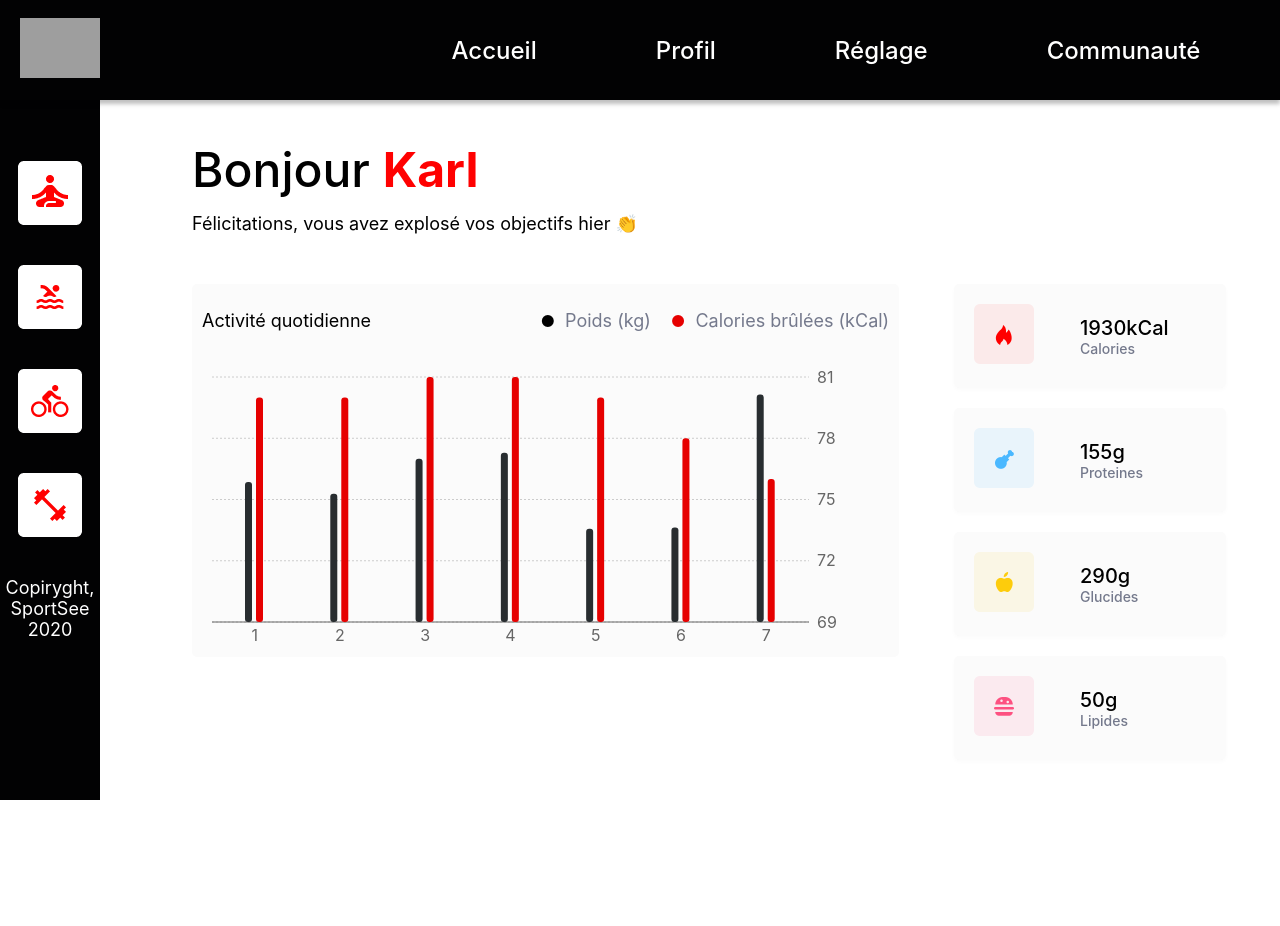
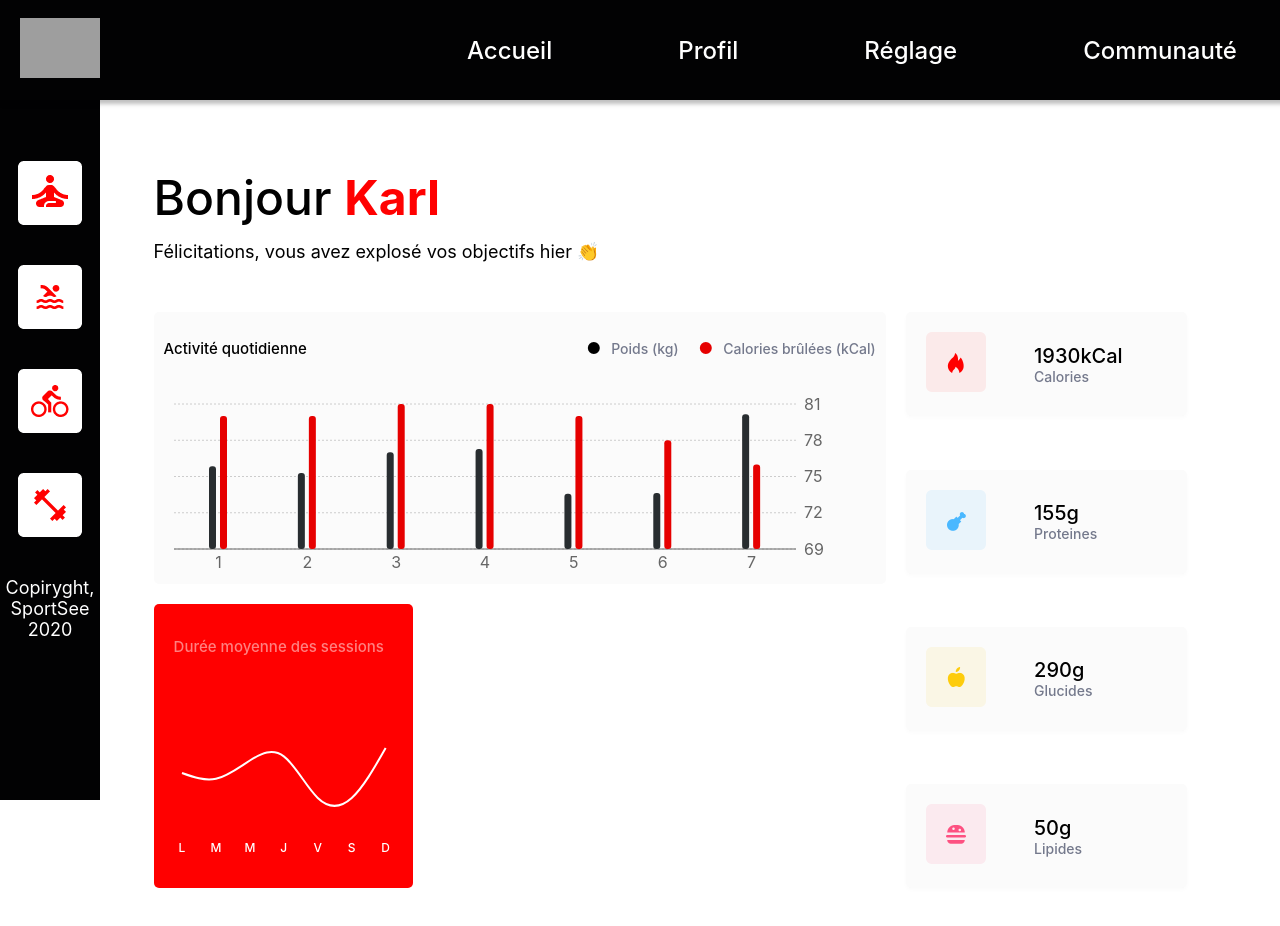
Before and after one commit to Guts6667/Y2_P12_SportSee_Rayan-Chambet, a React (Create React App) app in the folder sportsee/: page /dashboard/12 in a window 1280 px wide. Shown: the top 926 px of the page. Before the commit the page ends 800 px from the top, so only its background shows below. Built offline with nearby package versions, Linux system fonts and the light colour scheme; grey boxes are pictures that could not be loaded.

Commit message:
V.0.6
Daily Average Session ✅

```diff
--- a/sportsee/src/components/DailyActivity/DailyActivity.css
+++ b/sportsee/src/components/DailyActivity/DailyActivity.css
@@ -8,16 +8,26 @@
    justify-content: space-between;
    padding: 10px;
 }
+.container__activity-title > h2 {
+    font-weight: 500;
+font-size: 15px;
+}
 .container__activity-title > ul{
     display: flex;
     column-gap: 20px;
     list-style-type: none;
 }
+li > span{
+    font-weight: 500 !important;
+    font-size: 14px !important;
+}
+
 li:first-of-type{
     color: black;
 }
 li:first-of-type > span{
     color: #74798C;
+
 }
 li:last-of-type{
     color: #E60000;
@@ -30,3 +40,11 @@ li::before {
     display: inline-block;
     margin-right: 10px
 }
+.custom-tooltip{
+    background-color: #E60000;
+    color: white;
+    text-align: center;
+    padding: 10px;
+    font-weight: 500;
+    font-size: 7px;
+}
--- a/sportsee/src/components/DailyActivity/index.jsx
+++ b/sportsee/src/components/DailyActivity/index.jsx
@@ -1,15 +1,38 @@
 import React from "react";
-import DailyActivityChart from "../DailyActivityChart";
+import { BarChart, Bar, XAxis, YAxis, CartesianGrid, Tooltip, ResponsiveContainer } from 'recharts';
 import "./DailyActivity.css"
 
 const DailyActivity = (userActivity) => {
+    const {sessions} = userActivity.userActivity;
+    function CustomTooltip({ payload, active }) {
+        if (active) {
+          return (
+            <div className="custom-tooltip">
+              <p className="label">{`${payload[0].value}Kcal`}</p>
+              <p className="label">{` ${payload[1].value}kg`}</p>
+            </div>
+          );
+        }
 
+        return null;
+      }
+
+      const CustomXAxis = (tick) =>{
+        if(tick){
+            let number = tick.split("-").pop();
+            number = number.slice(1)
+            return number
+
+
+        }
+
+      }
     return (
         <div className="container__activity">
             <div className="container__activity-title">
-                <span>
+                <h2>
                     Activité quotidienne
-                </span>
+                </h2>
                 <ul>
                     <li>
                         <span>Poids (kg)</span>
@@ -20,8 +43,18 @@ const DailyActivity = (userActivity) => {
                 </ul>
             </div>
             <div>
-                {/* Insert Chart here*/}
-                <DailyActivityChart  sessions = {userActivity} />
+                {/* Component Chart daily activity*/}
+                <ResponsiveContainer width="100%" height={200} >
+                    <BarChart data={sessions}  margin={{ top: 20, right: 30, left: 20, bottom: 5 }} >
+                        <CartesianGrid  strokeDasharray="2 2" vertical={false}/>
+                        <XAxis dataKey="day" tickFormatter={CustomXAxis} tickLine={false}/>
+                        <YAxis yAxisId="kilogram" dataKey="kilogram" orientation="right"  axisLine={false} tickLine={false} domain={["dataMin-7", "dataMin+3"]}/>
+                        <YAxis yAxisId="calories" dataKey="calories" orientation="left"  axisLine={false}  tickLine={false} hide={true}  domain={[0, "dataMax+30"]}/>
+                        <Tooltip wrapperStyle={{outline: "none"}} content={<CustomTooltip />}/>
+                        <Bar yAxisId="calories" dataKey="calories"  fill="#282D30"  radius={3} barSize ={7}/>
+                        <Bar yAxisId="kilogram"  dataKey="kilogram"fill="#E60000" radius={3} barSize ={7} />
+                    </BarChart>
+            </ResponsiveContainer>
             </div>
         </div>
     )
--- a/sportsee/src/components/DailyActivityChart/DailyActivityChart.css
+++ /dev/null
@@ -1,9 +0,0 @@
-.custom-tooltip{
-    background-color: #E60000;
-    color: white;
-    text-align: center;
-    padding: 10px;
-    font-weight: 500;
-    font-size: 7px;
-    border: none !important;
-}
--- a/sportsee/src/components/DailyActivityChart/index.jsx
+++ /dev/null
@@ -1,50 +0,0 @@
-import React from "react";
-import { BarChart, Bar, XAxis, YAxis, CartesianGrid, Tooltip, Legend, ResponsiveContainer } from 'recharts';
-import './DailyActivityChart.css'
-
-const DailyActivityChart = (userActivity) => {
-const {userId, sessions} = userActivity.sessions.sessions;
-console.log(userId, sessions);
-function CustomTooltip({ payload, label, active }) {
-    if (active) {
-      return (
-        <div className="custom-tooltip">
-          <p className="label">{`${payload[0].value}Kcal`}</p>
-          <p className="label">{` ${payload[1].value}kg`}</p>
-        </div>
-      );
-    }
-
-    return null;
-  }
-
-  const CustomXAxis = (tick) =>{
-    if(tick){
-        let number = tick.split("-").pop();
-        number = number.slice(1)
-        // Retirer les zéros
-        return number
-
-
-    }
-
-  }
-
-    return(
-            <ResponsiveContainer width="100%" height={300} >
-<BarChart data={sessions}  margin={{ top: 20, right: 30, left: 20, bottom: 5 }} >
-      <CartesianGrid  strokeDasharray="2 2" vertical={false}/>
-      <XAxis dataKey="day" tickFormatter={CustomXAxis} tickLine={false}/>
-      <YAxis yAxisId="kilogram" dataKey="kilogram" orientation="right"  axisLine={false} tickLine={false} domain={["dataMin-7", "dataMin+3"]}/>
-      <YAxis yAxisId="calories" dataKey="calories" orientation="left"  axisLine={false}  tickLine={false} hide={true}  domain={[0, "dataMax+30"]}/>
-      <Tooltip content={<CustomTooltip />}/>
-      <Bar yAxisId="calories" dataKey="calories"  fill="#282D30"  radius={3} barSize ={7}/>
-      <Bar yAxisId="kilogram"  dataKey="kilogram"fill="#E60000" radius={3} barSize ={7} />
-    </BarChart>
-            </ResponsiveContainer>
-
-
-    )
-}
-
-export default DailyActivityChart;
--- /dev/null
+++ b/sportsee/src/components/DailyAverageSession/DailyAverageSession.css
@@ -0,0 +1,13 @@
+.container__dailyAverageSession{
+    background-color: #FF0000;
+    border-radius: 5px;
+    padding: 20px;
+    color: white;
+    width: 30%;
+}
+.container__dailyAverageSession > h2 {
+    font-weight: 500;
+    font-size: 15px;
+    opacity: 0.5;
+
+}
--- /dev/null
+++ b/sportsee/src/components/DailyAverageSession/index.jsx
@@ -0,0 +1,71 @@
+import React from "react";
+import './DailyAverageSession.css'
+import { ResponsiveContainer, LineChart, Line, XAxis, CartesianGrid, Tooltip, YAxis } from "recharts";
+const DailyAverageSession = (userAverageSession) => {
+const { sessions } =  userAverageSession.userAverageSession;
+console.log(sessions);
+
+const dayConverter = (day) => {
+    switch(day){
+        case 1: return 'L';
+        case 2: return 'M';
+        case 3: return 'M';
+        case 4: return 'J';
+        case 5: return 'V';
+        case 6: return 'S';
+        case 7: return 'D';
+        default: return '';
+    };
+}
+function CustomTooltip({ payload, active }) {
+    if (active) {
+      return (
+        <div className="custom-tooltip">
+          <p className="label">{`${payload[0].value}min`}</p>
+        </div>
+      );
+    }
+
+    return null;
+  }
+    return(
+        <div className="container__dailyAverageSession">
+            <h2>Durée moyenne des sessions</h2>
+            <ResponsiveContainer width="100%" height={200}  >
+                <LineChart
+                    data={sessions}
+                    margin={{
+                        top:80,
+                        right:8,
+                        left:8,
+                        bottom:40
+                    }}
+                >
+                    <CartesianGrid horizontal={false} vertical={false} />
+                    <XAxis
+                        dataKey='day'
+                        type="category"
+                        axisLine={false}
+                        tickLine={false}
+                        tick={{fontSize: 12, fontWeight: 500}}
+                        stroke='rgb(255, 255, 255)'
+                        tickMargin={40}
+                        tickFormatter={dayConverter}
+
+                    />
+                    <YAxis hide='true' domain={['dataMin', 'dataMax']} />
+                    <Tooltip wrapperStyle={{outline: "none"}} content={<CustomTooltip />}  cursor={false} />
+                    <Line
+                        dataKey='sessionLength'
+                        type='natural'
+                        stroke='#ffffff'
+                        dot={false}
+                        strokeWidth={2} />
+                </LineChart>
+            </ResponsiveContainer>
+        </div>
+
+    )
+}
+
+export default DailyAverageSession;
--- a/sportsee/src/components/Header/Header.css
+++ b/sportsee/src/components/Header/Header.css
@@ -14,7 +14,7 @@ header{
     padding: 0 20px;
     column-gap: 10%;
     background-color: #020203;
-    position: sticky;
+    position: fixed;
     z-index: 2;
     box-shadow: 0px 4px 4px 0px #00000040;
 }
--- a/sportsee/src/components/KeyDatas/index.jsx
+++ b/sportsee/src/components/KeyDatas/index.jsx
@@ -5,9 +5,7 @@ import lipidIcon from '../../assets/fat-icon.png'
 import proteinIcon from '../../assets/protein-icon.png'
 import './KeyDatas.css'
 const KeyDatas = (datas) => {
-console.log(datas);
 let { calorieCount, carbohydrateCount, lipidCount, proteinCount } = datas.keyData;
-console.log(calorieCount);
     return (
     <div className="container__keyDatas">
         <div className="container__keyDatas-card">
--- a/sportsee/src/pages/Dashboard/Dashboard.css
+++ b/sportsee/src/pages/Dashboard/Dashboard.css
@@ -1,5 +1,6 @@
 .section___dashboard{
-    margin-left: 15%;
+    margin-left: 12%;
+    margin-top: 10%;
     display: flex;
     flex-direction: column;
 
@@ -18,9 +19,16 @@ span{
 }
 .container__infos{
     display: flex;
-    column-gap: 5%;
-    margin-top: 50px;
+    column-gap: 20px;
+    margin:  50px 0 50px 0;
 }
 .container__infos-charts{
+    display: flex;
+    flex-direction: column;
     width: 65%;
+    row-gap: 20px;
 }
+.container__infos-charts-box{
+    display: flex;
+    column-gap: 5%;
+}
--- a/sportsee/src/pages/Dashboard/index.jsx
+++ b/sportsee/src/pages/Dashboard/index.jsx
@@ -1,29 +1,32 @@
-import React from "react";
+import React, { useEffect } from "react";
 import { useParams } from "react-router";
 import './Dashboard.css'
 import { USER_MAIN_DATA, USER_ACTIVITY, USER_AVERAGE_SESSIONS, USER_PERFORMANCE } from "../../data/mockedDatas";
 import KeyDatas from "../../components/KeyDatas";
 import DailyActivity from "../../components/DailyActivity";
+import DailyAverageSession from "../../components/DailyAverageSession";
 
 
 const Dashboard = () => {
-    //USER_MAIN_DATA
     // Retrieves the user ID and converts it to an integer
     let userId = parseInt(useParams().id);
+
+    //USER_MAIN_DATA
     // Temporary variable
     let tempUserDatas = null;
     // Compares user datas, if true => datas are stored in temporary variable
-    USER_MAIN_DATA.map(data => data.id === userId ? [tempUserDatas = data, console.log('Found ID')] : console.log('Searching for ID'))
+    USER_MAIN_DATA.map(data => data.id === userId ? tempUserDatas = data : console.log('Searching for ID'))
     // Destructuring of temporary variable
     const {id, userInfos, todayScore, keyData, score} = tempUserDatas;
     // -----------------------------------
 
     //USER_ACTIVITY
     let userActivity = null
-    USER_ACTIVITY.map(data => data.userId === userId ? [userActivity = data, console.log('Found ID')] : console.log('Seaching for ID'));
+    USER_ACTIVITY.map(data => data.userId === userId ? userActivity = data : console.log('Seaching for ID'));
 
-
-
+    //USER_AVERAGE_SESSIONS
+    let userAverageSession = null;
+    USER_AVERAGE_SESSIONS.map(data => data.userId === userId ? userAverageSession = data : console.log('searching for ID'))
 
 
 
@@ -37,9 +40,9 @@ const Dashboard = () => {
                 </div>
                 <div className="container__infos">
                     <div className="container__infos-charts">
-                        <DailyActivity sessions = {userActivity} />
-                        <div>
-
+                        <DailyActivity userActivity = {userActivity} />
+                        <div className="container__infos-charts-box">
+                            <DailyAverageSession userAverageSession = {userAverageSession} />
                         </div>
                     </div>
                     <KeyDatas keyData = {keyData} />
```
